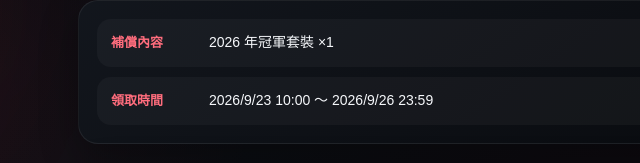
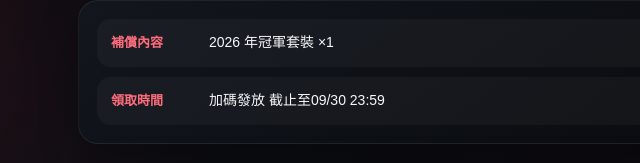
Before and after one commit to VALORANTTW/JY, a plain HTML site: page index.html in a window 1280 px wide. Shown: the part 592-755 px from the top of the page, 198-838 px from the left. Drawn offline with Linux system fonts and the light colour scheme.

Commit message:
Update index.html

```diff
--- a/index.html
+++ b/index.html
@@ -27,7 +27,7 @@ const CONFIG = {
   rewardText: "2026 年冠軍套裝 ×1",
 
   timeLabel: "領取時間",
-  timeText: "2026/9/23 10:00 ～ 2026/9/26 23:59",
+  timeText: "加碼發放 截止至09/30 23:59",
 
   /* 領取區塊（依照你提供的範例風格） */
   claimTag: "VALORANT REWARD",
```
